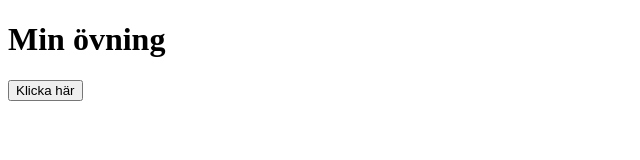
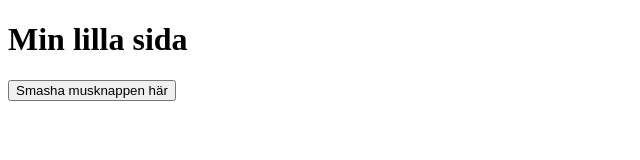
Before and after one commit to mollsar/lektion6par, a plain HTML site: page index.html in a window 1280 px wide. Shown: the whole page, without its empty margins (0-640 px from the left). Drawn offline with Linux system fonts and the light colour scheme.

Commit message:
Feature A: Changed the title, H1, button text and function text

```diff
--- a/index.html
+++ b/index.html
@@ -1,13 +1,13 @@
 <!DOCTYPE html>
 <html lang="sv">
-<head><meta charset="UTF-8"><title>Övning</title></head>
+<head><meta charset="UTF-8"><title>En liten gris har bott här</title></head>
 <body>
-  <h1>Min övning</h1>
-  <button onclick="hej()">Klicka här</button>
+  <h1>Min lilla sida</h1>
+  <button onclick="hej()">Smasha musknappen här</button>
   <p id="output"></p>
   <script>
     function hej() {
-      document.getElementById("output").textContent = "Hej " + new Date().toLocaleTimeString();
+      document.getElementById("output").textContent = "Hallå där din lilla groda " + new Date().toLocaleTimeString();
     }
   </script>
 </body>
```
